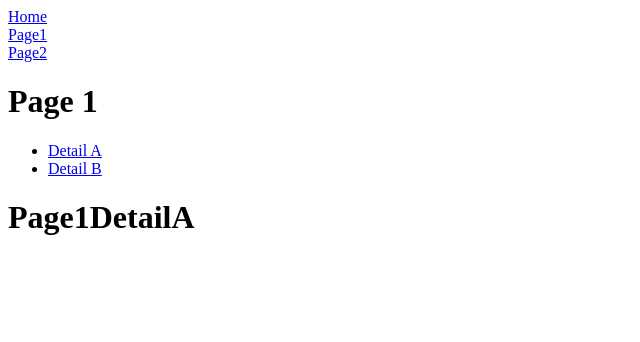
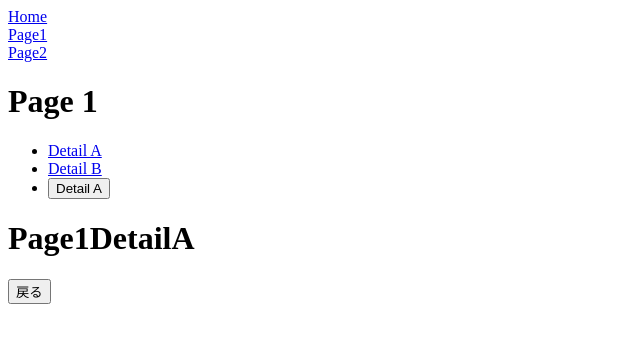
Before and after one commit to mori-tt/react-router_pra, a React (Vite) app: page /page1/detailA in a window 1280 px wide. Shown: the top 342 px of the page, without its empty margins (0-640 px from the left). Built offline with nearby package versions, Linux system fonts and the light colour scheme.

Commit message:
Page transitions using useNavigate

```diff
--- a/src/Page1.tsx
+++ b/src/Page1.tsx
@@ -3,6 +3,8 @@ import { Link, Outlet, useNavigate } from "react-router-dom";
 export const Page1 = () => {
   const arr = [...Array(100).keys()];
   const navigate = useNavigate();
+
+  const onClickDetailA = () => navigate("detailA", { state: arr });
 
   return (
     <div>
@@ -20,6 +22,9 @@ export const Page1 = () => {
           <li>
             <Link to="detailB">Detail B</Link>
           </li>
+          <li>
+            <button onClick={onClickDetailA}>Detail A</button>
+          </li>
         </ul>
       </nav>
       <Outlet />
--- a/src/Page1DetailA.tsx
+++ b/src/Page1DetailA.tsx
@@ -1,7 +1,13 @@
-import { useLocation } from "react-router-dom";
+import { useLocation, useNavigate } from "react-router-dom";
 
 export const Page1DetailA = () => {
   const location = useLocation();
   console.log(location);
-  return <h1>Page1DetailA</h1>;
+  const navigate = useNavigate();
+  return (
+    <>
+      <h1>Page1DetailA</h1>
+      <button onClick={() => navigate("/page1")}>戻る</button>
+    </>
+  );
 };
```
